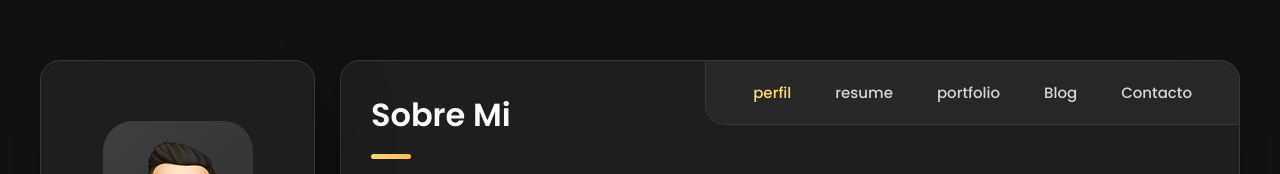
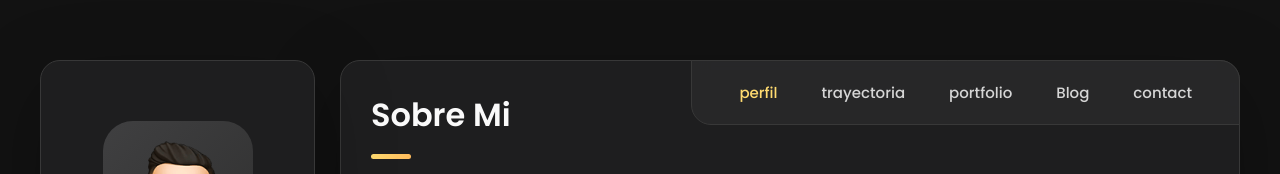
Before and after one commit to Andrescowork/andrescowork.github.io, a plain HTML site: page index.html in a window 1280 px wide. Shown: the top 174 px of the page. Drawn offline with nearby package versions, Linux system fonts and the light colour scheme.

Commit message:
Actualizar index.html

```diff
--- a/index.html
+++ b/index.html
@@ -174,7 +174,7 @@
           </li>
 
           <li class="navbar-item">
-            <button class="navbar-link" data-nav-link>resume</button>
+            <button class="navbar-link" data-nav-link>trayectoria</button>
           </li>
 
           <li class="navbar-item">
@@ -186,7 +186,7 @@
           </li>
 
           <li class="navbar-item">
-            <button class="navbar-link" data-nav-link>Contacto</button>
+            <button class="navbar-link" data-nav-link>contact</button>
           </li>
 
         </ul>
@@ -512,10 +512,10 @@
 
 
       <!--
-        - #resume
+        - #trayectoria
       -->
 
-      <article class="resume" data-page="resume">
+      <article class="trayectoria" data-page="trayectoria">
 
         <header>
           <h2 class="h2 article-title">Experiencia</h2>
```
